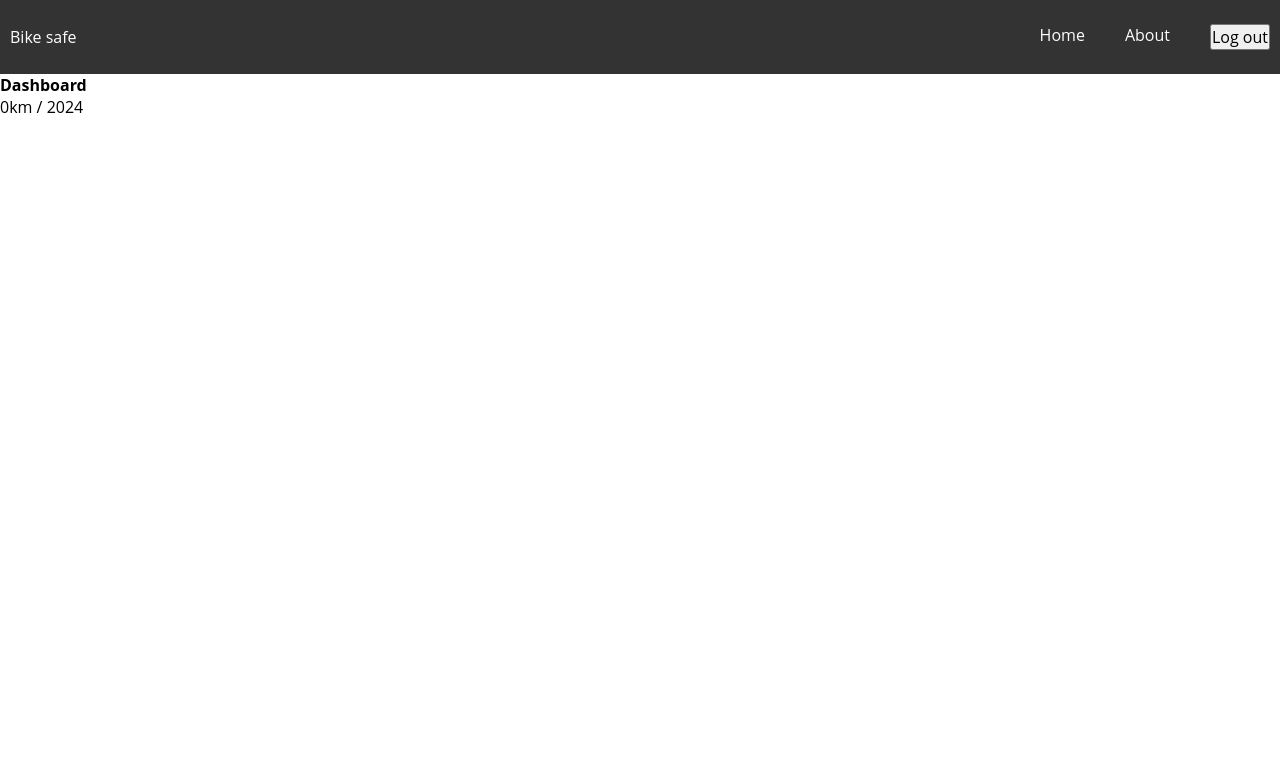
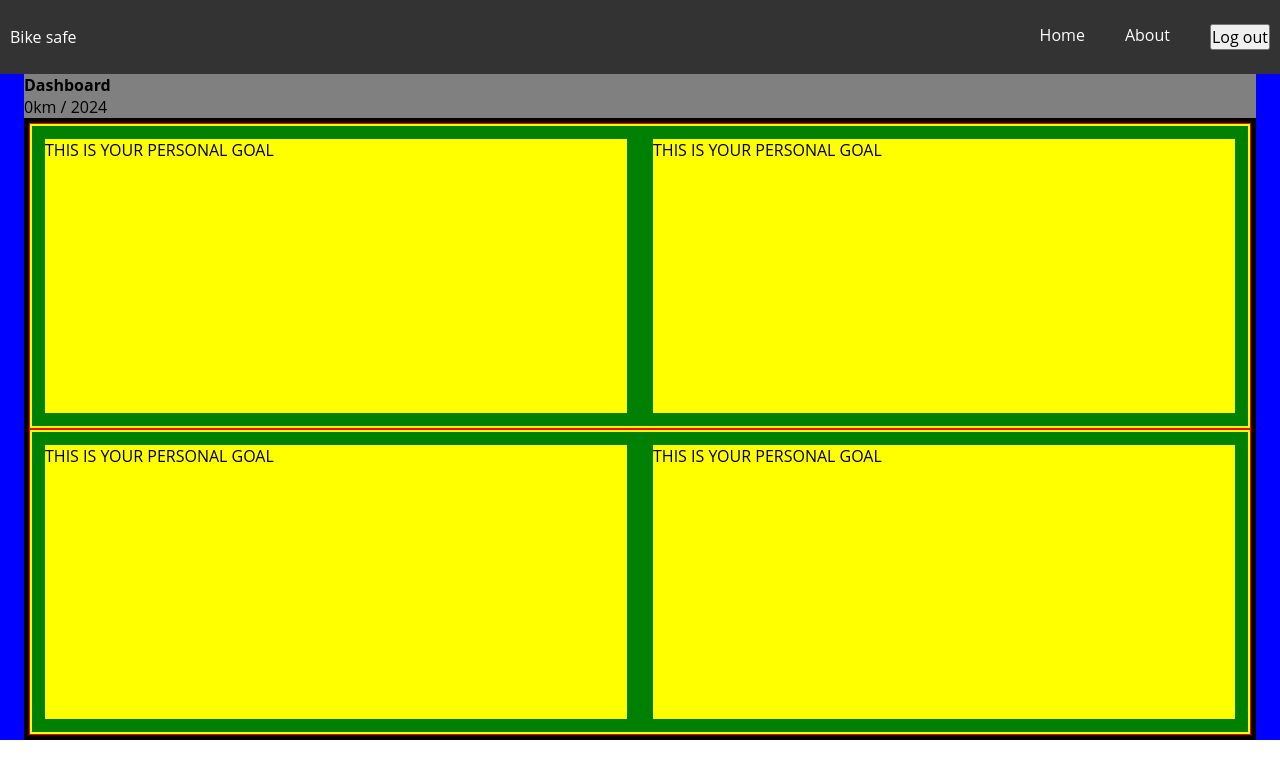
Before and after one commit to Bicyclesafe/bikesafe, a React app in the folder client/: page /dashboard in a window 1280 px wide. Shown: the top 778 px of the page. Built offline with nearby package versions, Linux system fonts and the light colour scheme; no server answers; sample sign-in values are in the browser's storage; the HTML template or start-up script is replaced by a standard one.

Commit message:
Add initial layout

```diff
--- /dev/null
+++ b/client/src/components/dashboard/Dashboard.module.css
@@ -0,0 +1,34 @@
+.dashboard-container {
+    background-color: blue;
+    display: flex;
+    justify-content: center;
+    padding: 0 1.5rem;
+
+  }
+
+.content-container {
+    background-color: gray;
+    max-width: 80rem;
+    width: 100%;
+  }
+
+.component-container {
+    display: flex;
+    flex-direction: column;
+    background-color: black;
+    padding: 5px;
+}
+
+.row-container {
+    display: flex;
+    background-color: yellow;
+    padding: 2px;
+    border: 1px solid red;
+    flex-wrap: wrap;
+}
+
+.item-left, .item-right {
+    flex: 1;
+    height: 300px;
+    border: 13px solid green;
+}
--- a/client/src/components/dashboard/Dashboard.tsx
+++ b/client/src/components/dashboard/Dashboard.tsx
@@ -1,10 +1,34 @@
 import SeasonalDistance from "./SeasonalDistance"
+import stylesDashboard from "./Dashboard.module.css"
+import PersonalGoal from "./PersonalGoal"
 
 const Dashboard = () => {
   return (
-    <div>
-      <h1>Dashboard</h1>
-      <SeasonalDistance />
+    <div className={stylesDashboard['dashboard-container']}>
+      <div className={stylesDashboard['content-container']}>
+        <div>
+          <h1>Dashboard</h1>
+          <SeasonalDistance />
+        </div>
+        <div className={stylesDashboard['component-container']}>
+            <div className={stylesDashboard['row-container']}>
+              <div className={stylesDashboard['item-left']}>
+                <PersonalGoal/>
+              </div>
+              <div className={stylesDashboard['item-right']}>
+                <PersonalGoal/>
+              </div>
+            </div>
+            <div className={stylesDashboard['row-container']}>
+              <div className={stylesDashboard['item-left']}>
+                <PersonalGoal/>
+              </div>
+              <div className={stylesDashboard['item-right']}>
+                <PersonalGoal/>
+              </div>
+            </div>
+        </div>
+      </div>
     </div>
   )
 }
--- /dev/null
+++ b/client/src/components/dashboard/PersonalGoal.tsx
@@ -0,0 +1,7 @@
+const PersonalGoal = () => {
+    return (
+        <div>THIS IS YOUR PERSONAL GOAL</div>
+    )
+}
+
+export default PersonalGoal
```
